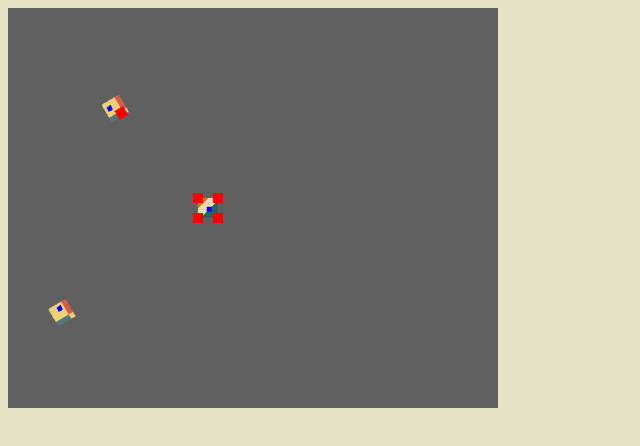
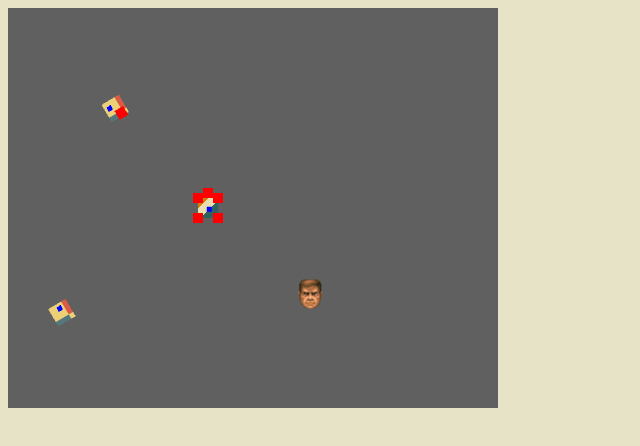
Before and after one commit to venam/monster-builder, a plain HTML site: page index.html in a window 1280 px wide. Shown: the full height of the page, 0-640 px from the left. Drawn offline with Linux system fonts and the light colour scheme.

Commit message:
fixed the stackOrder

```diff
--- a/AssetsLoader.js
+++ b/AssetsLoader.js
@@ -7,6 +7,12 @@ var AssetsLoader = {
 			'width': 20,
 			'height': 20,
 			'numberOfFrames': 2
+		},
+		'angry_head': {
+			'location': 'assets/head_sprite.png',
+			'width': 26,
+			'height': 35,
+			'numberOfFrames': 3
 		},
 		'pipe': {
 			'location': 'assets/pipe.png',
--- a/BodyPart.js
+++ b/BodyPart.js
@@ -27,9 +27,6 @@ function BodyPart(
 	//the main image of the part
 	//it's the role of the implementator to add animation to it
 	this.sprite = sprite;
-	//the stackOrder is an integer that is used to know the superposition of
-	//the elements, if it's greater it'll be above
-	this.stackOrder = stackOrder;
 	//An array with the positions {x: x, y: y, type: type} of the sticky parts,
 	//aka the parts that can have another part sticked to them
 	this.stickyParts = stickyParts;
@@ -42,11 +39,16 @@ function BodyPart(
 	//where to place the part at the beginning {x:x, y:y}
 	this.initialPosition = initialPosition;
 	this.phantomSprite = this.game.add.sprite(this.initialPosition.x, this.initialPosition.y);
+	//the stackOrder is an integer that is used to know the superposition of
+	//the elements, if it's greater it'll be above
+	this.stackOrder = stackOrder;
 	this.phantomSprite.anchor.setTo(this.anchorPoint.x, this.anchorPoint.y);
 	this.phantomContainer =  new Phaser.Group(game,this.phantomSprite);
 	this.phantomContainer.add(this.sprite);
 	this.sprite.position.x -= (this.sprite.width*this.anchorPoint.x);
 	this.sprite.position.y -= (this.sprite.height*this.anchorPoint.y);
+	this.phantomSprite.stackOrder = stackOrder;
+	this.sprite.stackOrder = stackOrder;
 	//if DEBUG is enabled (default: false) it will draw the sticky parts and
 	//the anchor point
 	this.DEBUG = (DEBUG == null ? false : DEBUG);
@@ -81,6 +83,7 @@ BodyPart.prototype.drawDebug = function(game) {
 	this.DEBUGAnchor.anchor.x = this.DEBUGAnchor.anchor.y = 0.25;
 	this.DEBUGAnchor.position.x = 0;
 	this.DEBUGAnchor.position.y = 0;
+	this.DEBUGAnchor.stackOrder = this.stackOrder;
 	this.phantomContainer.add(this.DEBUGAnchor);
 
 	this.DEBUGStickyParts = [];
@@ -92,6 +95,7 @@ BodyPart.prototype.drawDebug = function(game) {
 		);
 		sticky.anchor.x = sticky.anchor.y = 0.5;
 		this.DEBUGStickyParts.push(sticky);
+		sticky.stackOrder = this.stackOrder;
 		this.phantomContainer.add(sticky);
 	}
 };
@@ -120,16 +124,35 @@ BodyPart.prototype.touchListener = function(otherPart) {
 					otherPart.phantomSprite.input.disableDrag();
 					otherPart.phantomSprite.position.x = this.stickyParts[i].x-(this.sprite.width*this.anchorPoint.x);
 					otherPart.phantomSprite.position.y = this.stickyParts[i].y-(this.sprite.height*this.anchorPoint.y);
-					this.phantomContainer.add(otherPart.phantomSprite);
+					//this.phantomContainer.add(otherPart.phantomSprite);
+					if (this.DEBUG) {
+						console.log("length of container before add: "+this.phantomContainer.length);
+					}
+					this.phantomContainer.addChildAt(otherPart.phantomSprite, 0);
 					otherPart.phantomSprite.bringToTop();
 					otherPart.phantomSprite.position.x = this.stickyParts[i].x-(this.sprite.width*this.anchorPoint.x);
 					otherPart.phantomSprite.position.y = this.stickyParts[i].y-(this.sprite.height*this.anchorPoint.y);
+					this.rearrangeStack();
+
 				}
 				return true;
 			}
 		}
 	}
 	return false;
+};
+
+
+BodyPart.prototype.rearrangeStack = function() {
+	if (this.DEBUG) {
+		console.log("length of container after add: "+this.phantomContainer.length);
+	}
+	this.phantomContainer.sort('stackOrder', Phaser.Group.SORT_ASCENDING);
+	if (this.DEBUG) {
+		this.phantomContainer.forEach(function(child) {
+			console.log("child stackOrder: "+child.stackOrder);
+		}, this);
+	}
 };
 
 
--- a/Hand.js
+++ b/Hand.js
@@ -7,7 +7,7 @@ function Hand(game) {
 			'hand test', //the name of the part
 			'hand', //the type of the part
 			sprite, //the sprite drawn for the part
-			0, //the stack order
+			-2, //the stack order
 			{x: 0.45, y:0.2}, //the anchor point
 			[ //the sticky parts
 			],
--- /dev/null
+++ b/Head.js
@@ -0,0 +1,47 @@
+function Head(game) {
+	var sprite = game.add.sprite(0, 0,'angry_head');
+	// add(name, frames, frameRate, loop, useNumericIndex)
+	sprite.animations.add('movehead', [1,2,3], 2, true);
+	// play(name, frameRate, loop, killOnComplete)
+	sprite.animations.play('movehead', 2, true);
+
+	// call the constructor of the parent
+	BodyPart.call(
+			this,
+			game, //game reference
+			'head test', //the name of the part
+			'head', //the type of the part
+			sprite, //the sprite drawn for the part
+			10, //the stack order
+			{x: 0.45, y:0.9}, //the anchor point
+			[ //the sticky parts
+			],
+			{x: 300, y:300}, //initial position
+			false //DEBUG
+			);
+	this.state = 0;
+
+	//Allow dragging
+	//Input Enable the sprites
+	this.phantomSprite.inputEnabled = true;
+	//Allow dragging - the 'true' parameter will make the phantomSprite snap to the center
+	this.phantomSprite.input.useHeadCursor = true;
+	this.phantomSprite.input.enableDrag(true);
+}
+
+
+//inheritance from BodyPart
+Head.prototype = Object.create(BodyPart.prototype, {
+/*	update: {
+	value: Head.prototype.update,
+	enumerable: true,
+	configurable: true,
+	writable: true
+	} */
+});
+Head.prototype.constructor = Head;
+
+
+Head.prototype.update = function() {
+	BodyPart.prototype.update.apply(this);
+};
--- a/Shoulder.js
+++ b/Shoulder.js
@@ -7,7 +7,7 @@ function Shoulder(game) {
 		'shoulder test', //the name of the part
 		'shoulder', //the type of the part
 		sprite, //the sprite drawn for the part
-		0, //the stack order
+		1, //the stack order
 		{x: 0.2, y:0.3}, //the anchor point
 		[ //the sticky parts
 			{x:13, y:17, type:'hand'},
--- a/Torso.js
+++ b/Torso.js
@@ -10,6 +10,7 @@ function Torso(game) {
 		0, //the stack order
 		{x: 0.5, y:0.5}, //the anchor point
 		[ //the sticky parts
+			{x:10, y:-5, type:'head'},
 			{x:20, y:0, type:'shoulder'},
 			{x:0, y:0, type:'shoulder2'},
 			{x:20, y:20, type:'rightleg'},
@@ -60,5 +61,4 @@ Torso.prototype.constructor = Torso;
 
 
 Torso.prototype.clickListener = function(sprite) {
-	console.log("torso was clicked");
 };
--- a/index.html
+++ b/index.html
@@ -25,6 +25,7 @@ body {
 		<script type='text/javascript' src="Shoulder.js"></script>
 		<script type='text/javascript' src="Torso.js"></script>
 		<script type='text/javascript' src="Hand.js"></script>
+		<script type='text/javascript' src="Head.js"></script>
 		<script type='text/javascript' src="main.js"></script>
 	</body>
 </html>
--- a/main.js
+++ b/main.js
@@ -22,6 +22,7 @@ var mainState = {
 		game.physics.startSystem(Phaser.Physics.ARCADE);
 		this.allBodyParts = [
 			new Torso(game),
+			new Head(game),
 			new Shoulder(game),
 			new Hand(game),
 		];
@@ -39,7 +40,6 @@ var mainState = {
 			this.allBodyParts[i].update();
 			for (var j in this.allBodyParts) {
 				if (this.allBodyParts[i].touchListener(this.allBodyParts[j])) {
-					console.log("they are touching at the right place");
 					break;
 				}
 			}
```
Also changed, not shown: assets/head_sprite.png (added).
